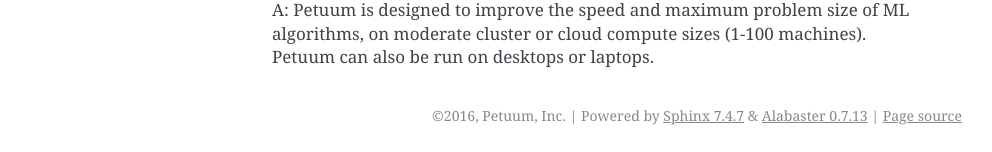
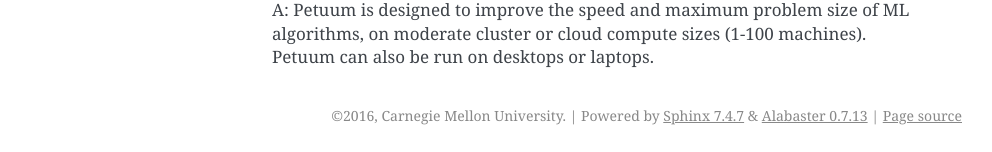
Before and after one commit to sailing-pmls/pmls.readthedocs.io, a Sphinx documentation site: the page built from docs/faq.md, in a window 1280 px wide. Shown: the part 894-1046 px from the top of the page, without its empty margins (148-1140 px from the left). Built offline with Sphinx 7.4.7, drawn with Linux system fonts in a browser that asks for light colours.

Commit message:
Update conf.py

```diff
--- a/docs/conf.py
+++ b/docs/conf.py
@@ -63,8 +63,8 @@ master_doc = 'index'
 
 # General information about the project.
 project = u'Petuum'
-copyright = u'2016, Petuum, Inc'
-author = u'Petuum, Inc.'
+copyright = u'2016, Carnegie Mellon University'
+author = u'Petuum'
 
 # The version info for the project you're documenting, acts as replacement for
 # |version| and |release|, also used in various other places throughout the
```
